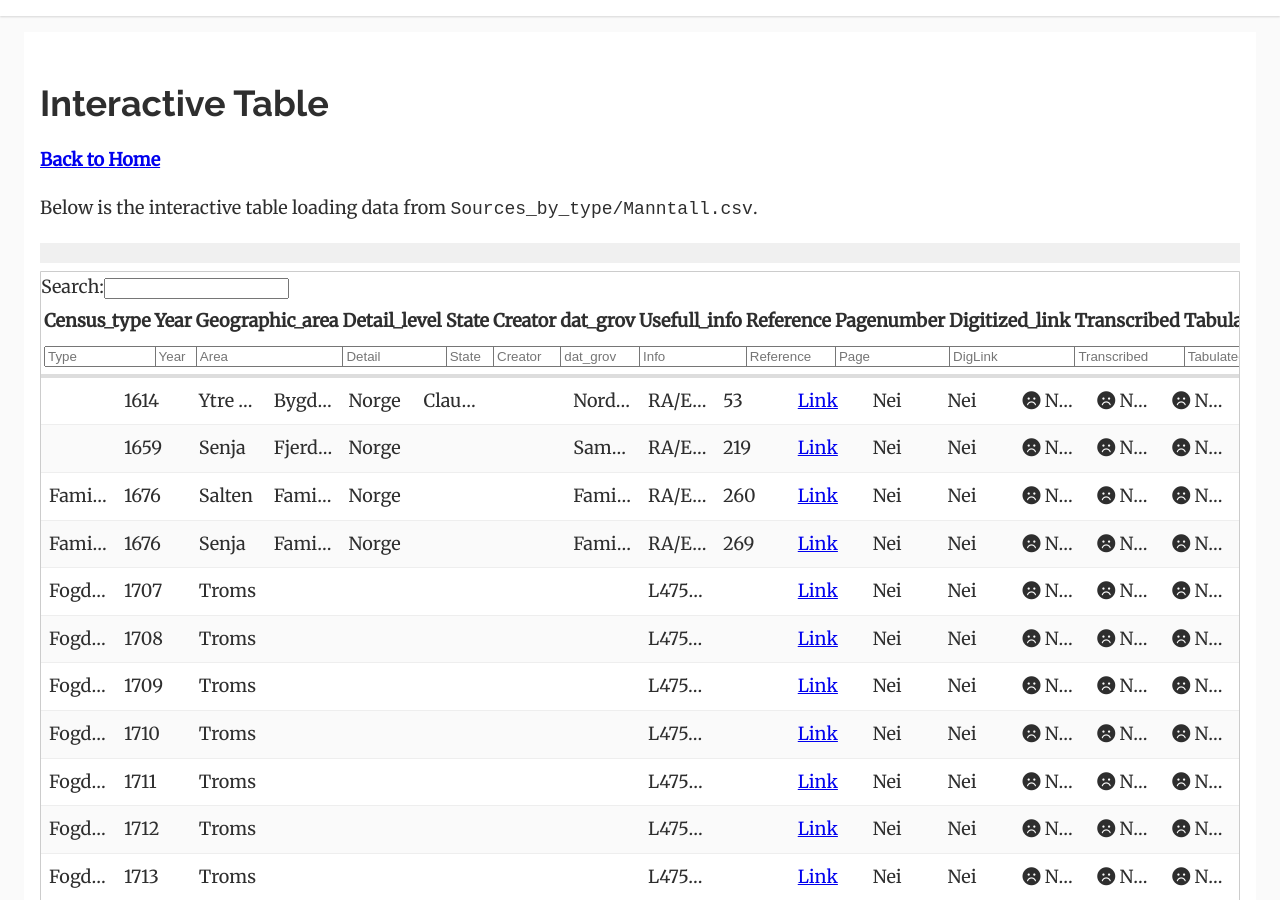
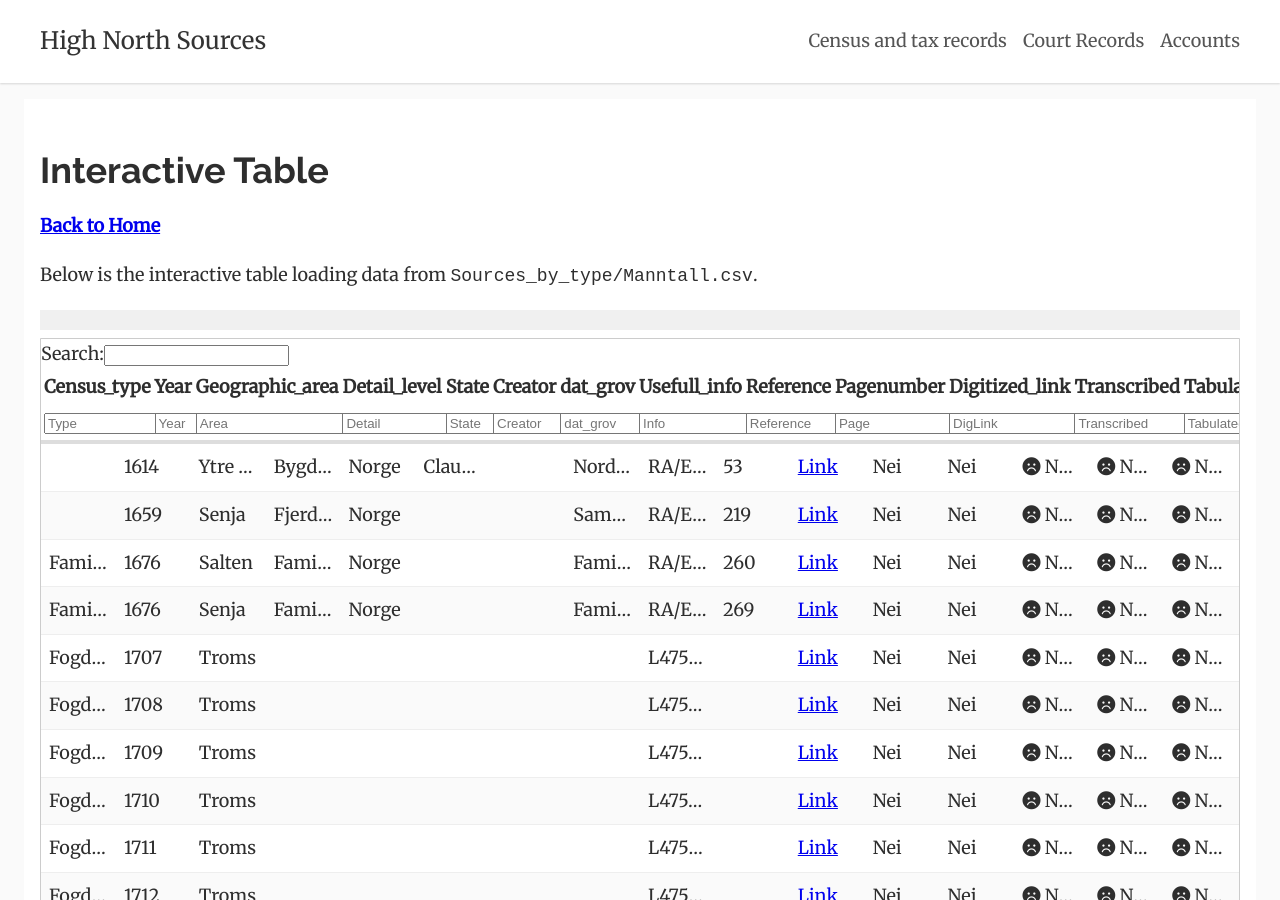
Before and after one commit to Moryzont/Nordkalotten_kilder, a Jekyll site: the page built from table.md, in a window 1280 px wide and 900 px high. Built offline with Jekyll 4.4.1, drawn with Linux system fonts in a browser that asks for light colours; nearby versions of some CDN libraries; a script that is not in the unit is left out; some of the changed text lies outside the part shown.

Commit message:
Layout med topbar

```diff
--- a/_layouts/wide.html
+++ b/_layouts/wide.html
@@ -14,8 +14,14 @@
 </head>
 <body>
   <header class="site-header">
-    <!-- your site header or nav bar here -->
-  </header>
+    <nav class="top-nav">
+      <a href="{{ '/' | relative_url }}" class="site-brand">High North Sources</a>
+      <ul class="nav-links">
+        <li><a href="{{ '/table.html' | relative_url }}">Census and tax records</a></li>
+        <li><a href="{{ '/court.html' | relative_url }}">Court Records</a></li>
+        <li><a href="{{ '/regnskap.html' | relative_url }}">Accounts</a></li>
+      </ul>
+    </nav>  </header>
 
   <main class="content-wide">
     {{ content }}
```
Also changed, not shown: 1 other file.
